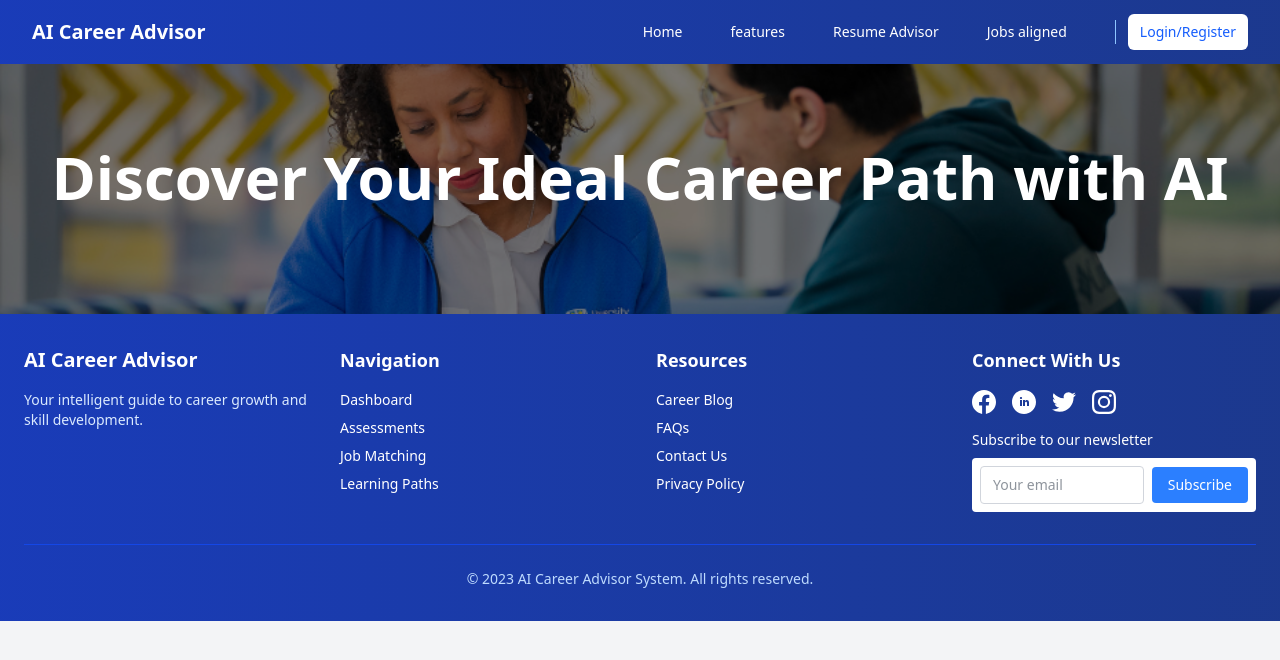
After one commit to saadkhi/CAS, a Django app: page /resume-advisor/ in a window 1280 px wide. The commit adds this page. Shown: the top 660 px of the page. Run offline with Django 5.2, Linux system fonts and the light colour scheme; some libraries are stand-ins or nearby versions.

Commit message:
resume adviosr page is created.

```diff
--- a/CAS/CAS_app/urls.py
+++ b/CAS/CAS_app/urls.py
@@ -3,6 +3,7 @@ from . import views
 
 urlpatterns = [
     path("", views.home_view, name="home_view"),  # Main view of the CAS application
+    path("resume-advisor/", views.resume_advisor_view, name="resume_advisor_view"),  # Resume advisor view
 
     path("reload/", views.home_view, name="browser_reload"),  # Browser reload endpoint for development
 ]
--- a/CAS/CAS_app/views.py
+++ b/CAS/CAS_app/views.py
@@ -4,3 +4,6 @@ from django.shortcuts import render
 
 def home_view(request):
     return render(request, "website/home.html")
+
+def resume_advisor_view(request):
+    return render(request, "website/resume_advisor.html")
--- a/CAS/templates/main.html
+++ b/CAS/templates/main.html
@@ -6,6 +6,7 @@
 <html lang="en">
   <head>
     <meta charset="UTF-8" />
+    <link rel="icon" type="image/png" href="{% static 'images/logo.png' %}" />
     <title>
       {% block title %}
         AI Career Advisor
@@ -36,7 +37,7 @@
             <div id="mobile-menu" class="hidden md:flex flex-col md:flex-row md:items-center space-y-2 md:space-y-0 md:space-x-6 mt-4 md:mt-0">
               <a href="/" class="px-3 py-2 rounded-md text-sm font-medium hover:bg-blue-700 transition duration-300">Home</a>
               <a href="#features-section" class="px-3 py-2 rounded-md text-sm font-medium hover:bg-blue-700 transition duration-300">features</a>
-              <a href="/resume" class="px-3 py-2 rounded-md text-sm font-medium hover:bg-blue-700 transition duration-300">Resume Advisor</a>
+              <a href="/resume-advisor/" class="px-3 py-2 rounded-md text-sm font-medium hover:bg-blue-700 transition duration-300">Resume Advisor</a>
               <a href="/Jobs aligned" class="px-3 py-2 rounded-md text-sm font-medium hover:bg-blue-700 transition duration-300">Jobs aligned</a>
               <div class="md:border-l md:border-blue-300 md:h-6 mx-3"></div>
               <a href="/login" class="px-3 py-2 bg-white text-blue-600 rounded-md text-sm font-medium hover:bg-gray-100 transition duration-300">Login/Register</a>
--- a/CAS/templates/website/home.html
+++ b/CAS/templates/website/home.html
@@ -26,7 +26,7 @@
 
     <div class="text-center mt-6 flex justify-center gap-8">
       <a href="#get-started" class="bg-blue-800 hover:bg-blue-700 text-white font-semibold py-2 px-8 rounded-lg text-lg transition duration-300">Get Started</a>
-      <a href="#get-started" class="bg-blue-800 hover:bg-blue-700 text-white font-semibold py-2 px-8 rounded-lg text-lg transition duration-300">Explore Jobs</a>
+      <a href="#get-started" class="bg-blue-800 hover:bg-blue-700 text-white font-semibold py-2 px-8 rounded-lg text-lg transition duration-300">Jobs aligned</a>
     </div>
   </section>
 
@@ -42,7 +42,7 @@
     </div>
   </section>
 
-    <section id="features" class=" mt-0 py-20 px-6 bg-white">
+  <section id="features" class="mt-0 py-20 px-6 bg-white">
     <div class="max-w-7xl mx-auto">
       <div class="grid grid-cols-1 md:grid-cols-2 lg:grid-cols-4 gap-8">
         <div class="bg-blue-800 p-8 rounded-xl shadow-md transition-transform duration-300 hover:scale-105">
--- /dev/null
+++ b/CAS/templates/website/resume_advisor.html
@@ -0,0 +1,17 @@
+{% extends 'main.html' %}
+{% load static %}
+
+{% block content %}
+<section id="homepage-start-section" class="mt-0 font-Arial">
+    <div class="relative w-full h-[250px] bg-cover bg-center overflow-hidden" style="background-image: url('{% static 'images/homepage_img1.png' %}');">
+      <!-- Black overlay using RGBA for transparency -->
+      <div class="absolute inset-0" style="background-color: rgba(0, 0, 0, 0.5);"></div>
+
+      <!-- Centered heading -->
+      <div class="absolute inset-0 flex items-center justify-center">
+        <h1 class="text-4xl md:text-5xl lg:text-6xl font-bold text-white mb-6">Discover Your Ideal Career Path with AI</h1>
+      </div>
+    </div>
+  </section>
+
+  {% endblock content %}
--- a/CAS/theme/static/css/dist/styles.css
+++ b/CAS/theme/static/css/dist/styles.css
@@ -8,7 +8,6 @@
     --font-serif: ui-serif, Georgia, Cambria, "Times New Roman", Times, serif;
     --font-mono: ui-monospace, SFMono-Regular, Menlo, Monaco, Consolas, "Liberation Mono",
       "Courier New", monospace;
-    --color-blue-50: oklch(97% 0.014 254.604);
     --color-blue-100: oklch(93.2% 0.032 255.585);
     --color-blue-200: oklch(88.2% 0.059 254.128);
     --color-blue-300: oklch(80.9% 0.105 251.813);
@@ -17,21 +16,15 @@
     --color-blue-700: oklch(48.8% 0.243 264.376);
     --color-blue-800: oklch(42.4% 0.199 265.638);
     --color-blue-900: oklch(37.9% 0.146 265.522);
-    --color-indigo-50: oklch(96.2% 0.018 272.314);
-    --color-indigo-600: oklch(51.1% 0.262 276.966);
-    --color-indigo-700: oklch(45.7% 0.24 277.023);
     --color-gray-50: oklch(98.5% 0.002 247.839);
     --color-gray-100: oklch(96.7% 0.003 264.542);
     --color-gray-300: oklch(87.2% 0.01 258.338);
-    --color-gray-600: oklch(44.6% 0.03 256.802);
     --color-gray-700: oklch(37.3% 0.034 259.733);
     --color-gray-800: oklch(27.8% 0.033 256.848);
     --color-gray-900: oklch(21% 0.034 264.665);
     --color-black: #000;
     --color-white: #fff;
     --spacing: 0.25rem;
-    --container-3xl: 48rem;
-    --container-4xl: 56rem;
     --container-7xl: 80rem;
     --text-sm: 0.875rem;
     --text-sm--line-height: calc(1.25 / 0.875);
@@ -41,18 +34,12 @@
     --text-xl--line-height: calc(1.75 / 1.25);
     --text-2xl: 1.5rem;
     --text-2xl--line-height: calc(2 / 1.5);
-    --text-3xl: 1.875rem;
-    --text-3xl--line-height: calc(2.25 / 1.875);
     --text-4xl: 2.25rem;
     --text-4xl--line-height: calc(2.5 / 2.25);
     --text-5xl: 3rem;
     --text-5xl--line-height: 1;
     --text-6xl: 3.75rem;
     --text-6xl--line-height: 1;
-    --text-8xl: 6rem;
-    --text-8xl--line-height: 1;
-    --text-9xl: 8rem;
-    --text-9xl--line-height: 1;
     --font-weight-medium: 500;
     --font-weight-semibold: 600;
     --font-weight-bold: 700;
@@ -475,20 +413,12 @@
     --tw-gradient-position: to right in oklab;
     background-image: linear-gradient(var(--tw-gradient-stops));
   }
-  .from-blue-50 {
-    --tw-gradient-from: var(--color-blue-50);
-    --tw-gradient-stops: var(--tw-gradient-via-stops, var(--tw-gradient-position), var(--tw-gradient-from) var(--tw-gradient-from-position), var(--tw-gradient-to) var(--tw-gradient-to-position));
-  }
   .from-blue-800 {
     --tw-gradient-from: var(--color-blue-800);
     --tw-gradient-stops: var(--tw-gradient-via-stops, var(--tw-gradient-position), var(--tw-gradient-from) var(--tw-gradient-from-position), var(--tw-gradient-to) var(--tw-gradient-to-position));
   }
   .to-blue-900 {
     --tw-gradient-to: var(--color-blue-900);
-    --tw-gradient-stops: var(--tw-gradient-via-stops, var(--tw-gradient-position), var(--tw-gradient-from) var(--tw-gradient-from-position), var(--tw-gradient-to) var(--tw-gradient-to-position));
-  }
-  .to-indigo-50 {
-    --tw-gradient-to: var(--color-indigo-50);
     --tw-gradient-stops: var(--tw-gradient-via-stops, var(--tw-gradient-position), var(--tw-gradient-from) var(--tw-gradient-from-position), var(--tw-gradient-to) var(--tw-gradient-to-position));
   }
   .bg-cover {
@@ -840,21 +684,6 @@
       line-height: var(--tw-leading, var(--text-6xl--line-height));
     }
   }
-}
-@property --tw-translate-x {
-  syntax: "*";
-  inherits: false;
-  initial-value: 0;
-}
-@property --tw-translate-y {
-  syntax: "*";
-  inherits: false;
-  initial-value: 0;
-}
-@property --tw-translate-z {
-  syntax: "*";
-  inherits: false;
-  initial-value: 0;
 }
 @property --tw-space-y-reverse {
   syntax: "*";
@@ -1012,9 +841,6 @@
 @layer properties {
   @supports ((-webkit-hyphens: none) and (not (margin-trim: inline))) or ((-moz-orient: inline) and (not (color:rgb(from red r g b)))) {
     *, ::before, ::after, ::backdrop {
-      --tw-translate-x: 0;
-      --tw-translate-y: 0;
-      --tw-translate-z: 0;
       --tw-space-y-reverse: 0;
       --tw-space-x-reverse: 0;
       --tw-border-style: solid;
```
Also changed, not shown: other parts of CAS/theme/static/css/dist/styles.css (+17 -152 lines), CAS/static/images/logo.png (added). Lines whose indentation alone changed are shown as unchanged.
